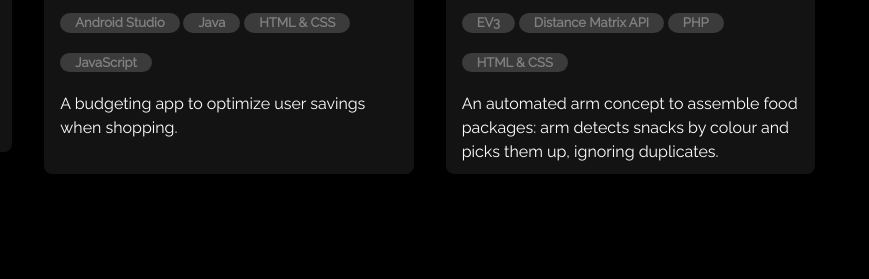
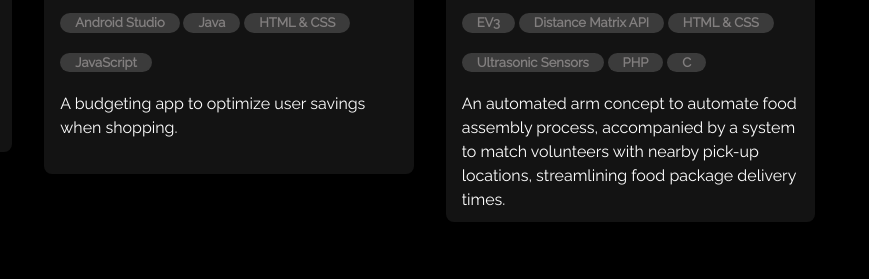
Before and after one commit to pearl-natalia/personalWebsite, a plain HTML site: page index.html in a window 1280 px wide. Shown: the part 2456-2735 px from the top of the page, 411-1280 px from the left. Drawn offline with nearby package versions, Linux system fonts and the light colour scheme; a script that the page names is missing.

Commit message:
Update index.html

```diff
--- a/index.html
+++ b/index.html
@@ -346,15 +346,15 @@
             <div class = "w3-row">
                 <h4 class="skillList">EV3</h4>
                 <h4 class="skillList">Distance Matrix API</h4>
+                <h4 class="skillList">HTML &amp CSS</h4>
+                <h4 class="skillList">Ultrasonic Sensors</h4>
                 <h4 class="skillList">PHP</h4>
-                <h4 class="skillList">HTML &amp CSS</h4>
-
-
+                <h4 class="skillList">C</h4>
             </div>
 
             <div class="w3-row">
                 <h1>
-                    An automated arm concept to assemble food packages: arm detects snacks by colour and picks them up, ignoring duplicates.
+                    An automated arm concept to automate food assembly process, accompanied by a system to match volunteers with nearby pick-up locations, streamlining food package delivery times.
                 </h1>
             </div>
         </div>
```
